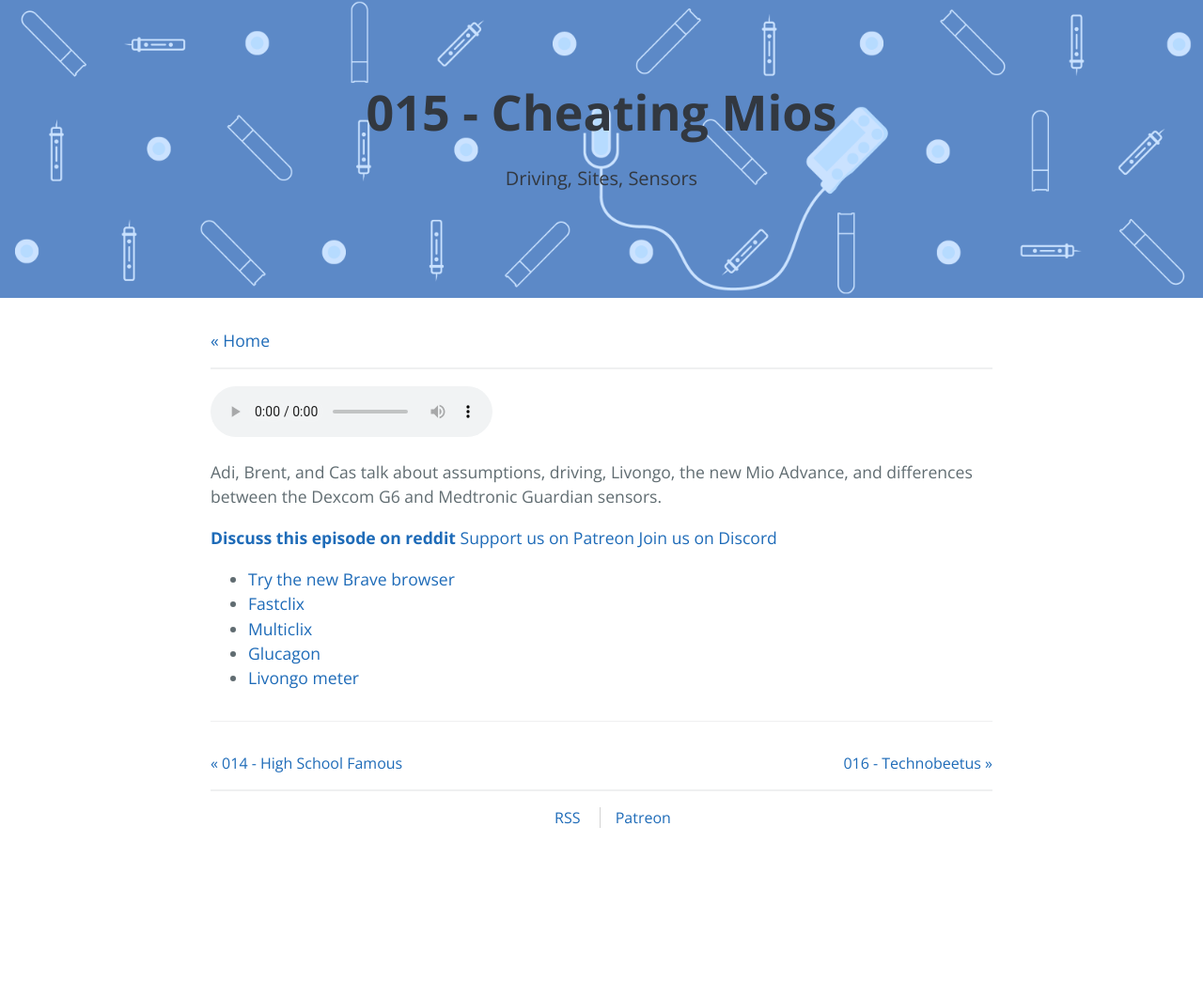
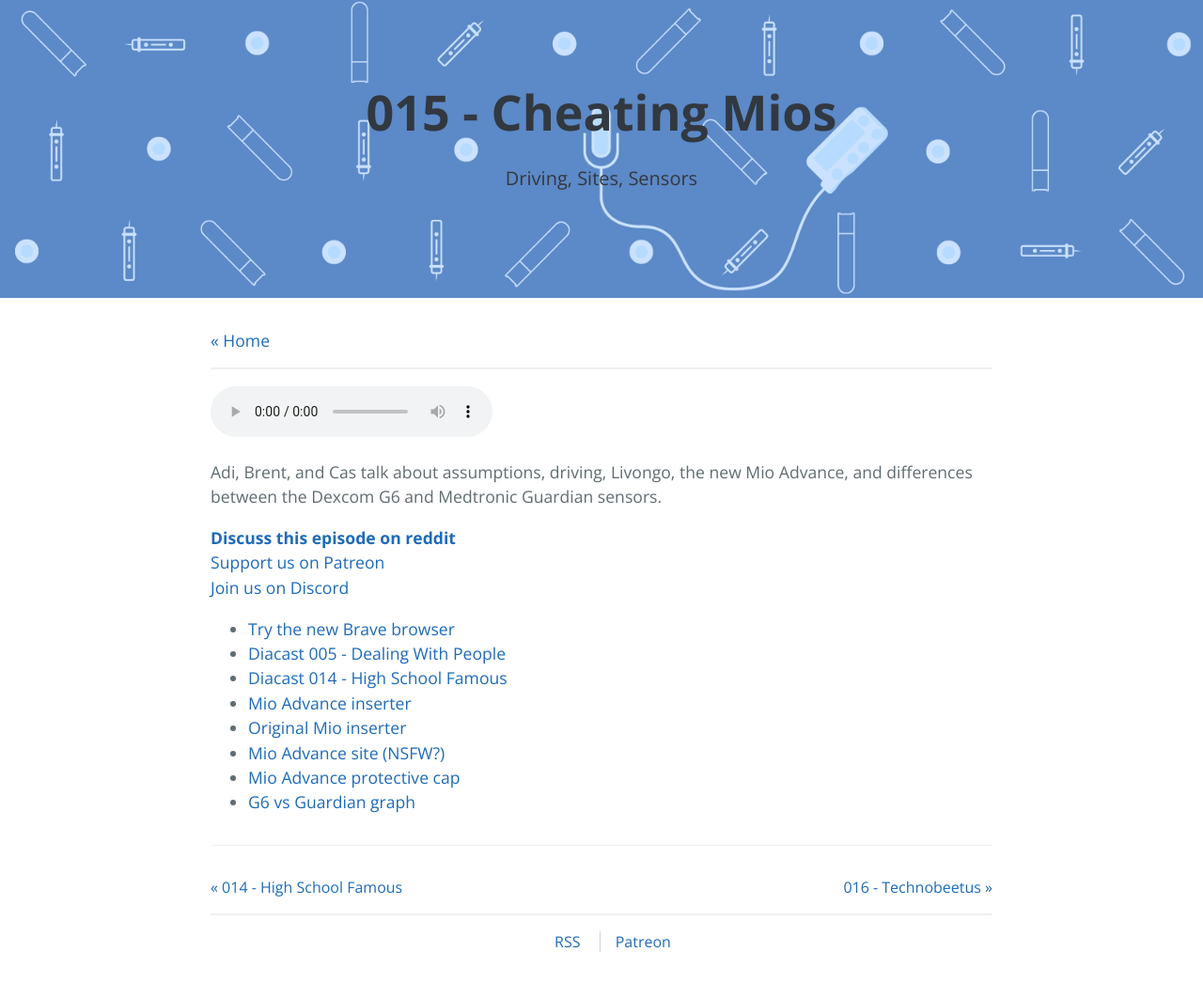
Before and after one commit to cascer1/diacast, a Jekyll site: the page built from _posts/2019-03-23-015.md, in a window 1280 px wide. Shown: the whole page at 94% size. Built offline with Jekyll 4.4.1, drawn with Linux system fonts in a browser that asks for light colours; our own code applies the rules of GitHub Pages for plain Markdown files; before the commit the page ends 930 px from its top, so only the background shows below that.

Commit message:
update site

```diff
--- a/_layouts/default.html
+++ b/_layouts/default.html
@@ -8,6 +8,7 @@
     <meta name="theme-color" content="#157878">
     <meta name="apple-mobile-web-app-status-bar-style" content="black-translucent">
     <link rel="stylesheet" href="{{ '/assets/css/style_alt.css?v=' | append: site.github.build_revision | relative_url }}">
+    <link rel="alternate" type="application/rss+xml" title="Subscribe to the Diacast" href="{{site.url}}/podcast.rss" />
   </head>
   <body>
     <header class="page-header" role="banner">
--- a/_layouts/post.html
+++ b/_layouts/post.html
@@ -10,6 +10,8 @@
   <meta name="apple-mobile-web-app-status-bar-style" content="black-translucent">
   <link rel="stylesheet" href="{{ '/assets/css/style_alt.css?v=' | append: site.github.build_revision | relative_url }}">
   <link rel="stylesheet" href="{{ '/assets/css/style_post.css?v=' | append: site.github.build_revision | relative_url }}">
+
+  <link rel="alternate" type="application/rss+xml" title="Subscribe to the Diacast" href="{{site.url}}/podcast.rss" />
 </head>
 
 <body>
--- a/_posts/2019-03-23-015.md
+++ b/_posts/2019-03-23-015.md
@@ -18,7 +18,10 @@
 [Join us on Discord](https://discord.gg/diabetes)
 
 * [Try the new Brave browser](https://brave.com/dia164)
-* [Fastclix](https://i.eliens.co/diacast/014/fastclix.png)
-* [Multiclix](https://i.eliens.co/diacast/014/multiclix.jpg)
-* [Glucagon](https://i.eliens.co/diacast/014/glucagon.jpg)
-* [Livongo meter](https://www.livongo.com/)
+* [Diacast 005 - Dealing With People](https://diacast.xyz/episodes/005-dealing-with-people)
+* [Diacast 014 - High School Famous](https://diacast.xyz/episodes/014-high-school-famous)
+* [Mio Advance inserter](https://i.eliens.co/diacast/015/mio_inserter.jpg)
+* [Original Mio inserter](https://i.eliens.co/diacast/015/mio_old.jpg)
+* [Mio Advance site (NSFW?)](https://i.eliens.co/diacast/015/mio_site.jpg)
+* [Mio Advance protective cap](https://i.eliens.co/diacast/015/mio_cap.jpg)
+* [G6 vs Guardian graph](https://i.eliens.co/diacast/015/graph.png)
```
Also changed, not shown: other parts of _posts/2019-03-23-015.md (+3 -3 lines), _posts/2018-10-27-013.md (line endings or trailing spaces), _posts/2019-01-28-014.md (line endings or trailing spaces), 1 other file.
